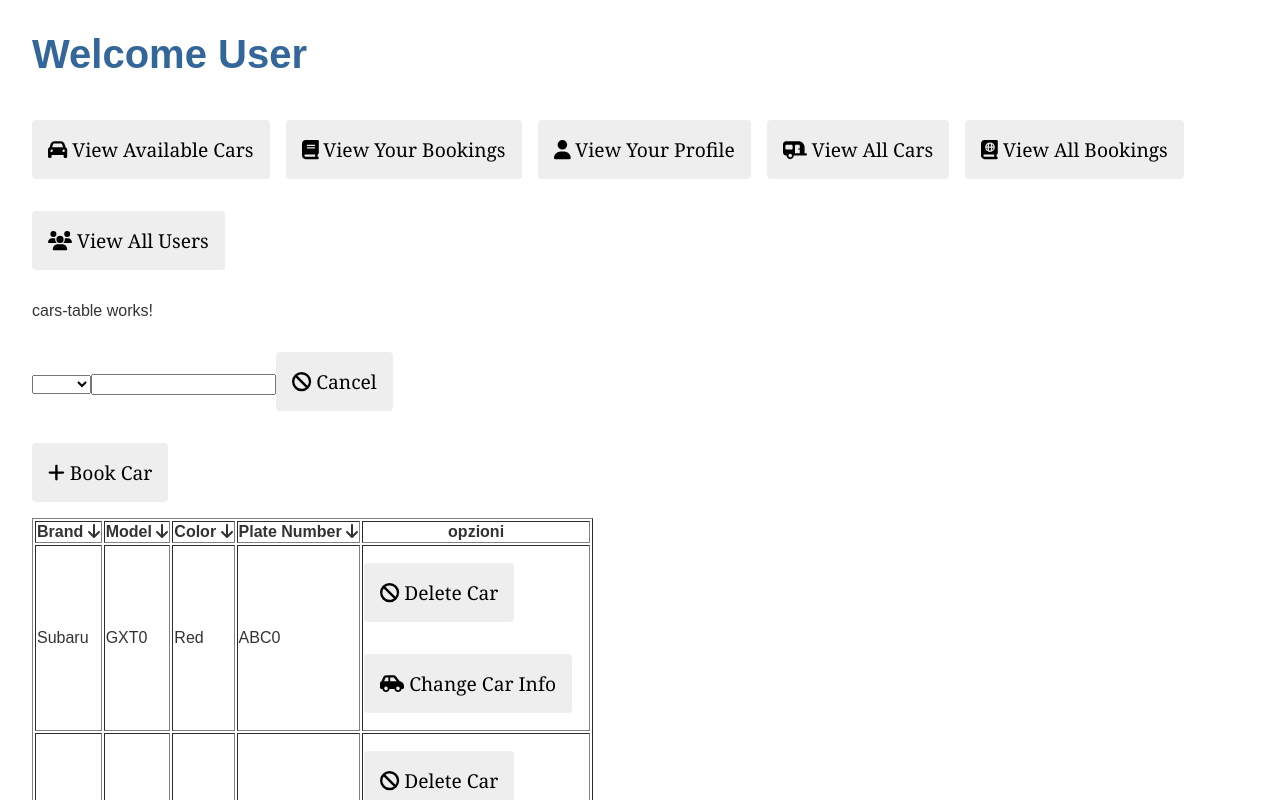
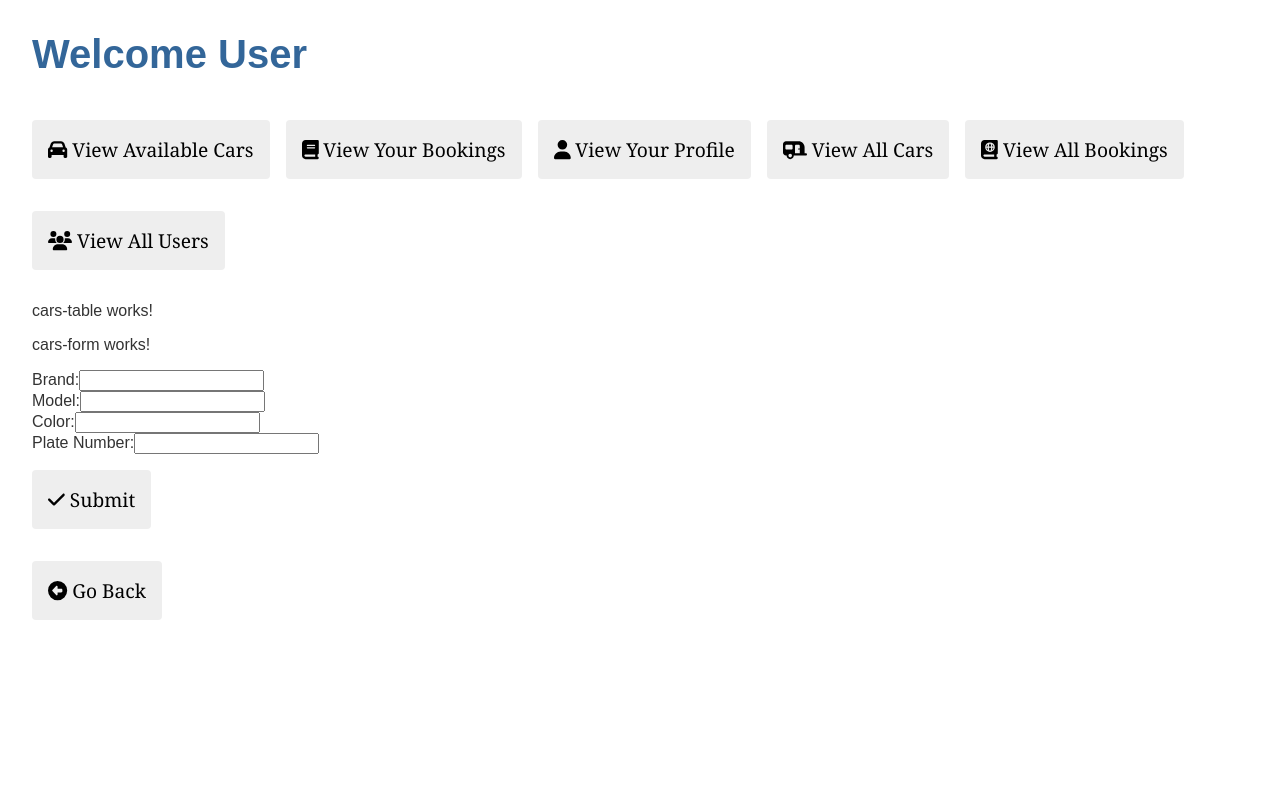
Before and after one commit to PennisiVinnykMykyta/AngularCarProject, an Angular app: page /availableCars in a window 1280 px wide. Both pictures are taken after a click on the button "Book Car". Shown: the top 800 px of the page. Built offline with nearby package versions, Linux system fonts and the light colour scheme.

Commit message:
feature: added complete car form and its html file, readaptedd carrtableComponent and html

```diff
--- a/src/app/components/forms/cars-form/cars-form.component.html
+++ b/src/app/components/forms/cars-form/cars-form.component.html
@@ -1 +1,32 @@
 <p>cars-form works!</p>
+
+<form>
+<tr>
+  <label>Brand:</label>
+  <input [type]="brand" [value]="brand">
+</tr>
+
+<tr>
+  <label>Model:</label>
+  <input  [type]="model" [value]="model">
+</tr>
+
+<tr>
+  <label>Color:</label>
+  <input [type]="color" [value]="color">
+</tr>
+
+<tr>
+  <label>Plate Number:</label>
+  <input [type]="plateNumber" [value]="plateNumber">
+</tr>
+
+<app-custom-button [buttonConfig] = "{text: 'Submit', icon:faCheck}" (click)="clickAction('')"></app-custom-button>
+
+</form>
+
+
+<div>
+  <app-custom-button [buttonConfig] = "{text:'Go Back', icon:faArrowAltCircleLeft}" (click)="clickAction('back')"></app-custom-button>
+
+</div>
--- a/src/app/components/forms/cars-form/cars-form.component.ts
+++ b/src/app/components/forms/cars-form/cars-form.component.ts
@@ -1,10 +1,58 @@
-import { Component } from '@angular/core';
+import {Component, EventEmitter, Input, OnInit, Output} from '@angular/core';
+import {UserTableComponent} from "../../tables/user-table/user-table.component";
+import {Router} from "@angular/router";
+import {CarsService} from "../../services/cars.service";
+import {faArrowAltCircleLeft, faCheck} from "@fortawesome/free-solid-svg-icons";
 
 @Component({
   selector: 'app-cars-form',
   templateUrl: './cars-form.component.html',
   styleUrls: ['./cars-form.component.css']
 })
-export class CarsFormComponent {
+export class CarsFormComponent implements  OnInit{
+
+  protected readonly faArrowAltCircleLeft = faArrowAltCircleLeft;
+  protected readonly faCheck = faCheck;
+
+  @Input() car!: any;
+  @Output() goBack: EventEmitter<boolean> = new EventEmitter<boolean>();
+
+  model?: string = '';
+  brand?: string = '';
+  color?: string = '';
+  plateNumber?: string = '';
+
+  constructor(private table: UserTableComponent, private router: Router, private carService: CarsService) {
+  }
+
+  ngOnInit() {
+    this.initCarInfo(this.car);
+  }
+
+  initCarInfo(obj: any){
+    if(obj!==null){
+      this.model = obj.model;
+      this.brand = obj.brand;
+      this.color = obj.color;
+      this.plateNumber = obj.plateNumber;
+    }
+  }
+
+  addOrUpdate(obj: any){
+    if(obj !== null){
+      this.carService.addORUpdateCare(obj.id);
+    }else{
+      this.carService.addORUpdateCare(obj);
+    }
+  }
+
+  clickAction(action:string){
+    if(action !== 'back'){
+      this.addOrUpdate(this.car)
+    }else{
+      this.goBack.emit(true);
+    }
+  }
+
 
 }
--- a/src/app/components/forms/user-form/user-form.component.html
+++ b/src/app/components/forms/user-form/user-form.component.html
@@ -22,7 +22,7 @@
   </tr>
 
   <tr>
-    <label>Birthday:</label> <!--ASSIGN THE CORRECT ACTION THE CLICK ACTION ON SUBMIT AND PASS ACTION STR FROM TABLE-->
+    <label>Birthday:</label>
     <input [type]="birthday" [value]="birthday">
   </tr>
 
--- a/src/app/components/forms/user-form/user-form.component.ts
+++ b/src/app/components/forms/user-form/user-form.component.ts
@@ -3,7 +3,7 @@ import {Router} from "@angular/router";
 import {UserService} from "../../services/user.service";
 import {faArrowAltCircleLeft, faCheck} from "@fortawesome/free-solid-svg-icons";
 import {UserTableComponent} from "../../tables/user-table/user-table.component";
-import {UserTemplate} from "../../mock-files/templates/user-template";
+
 
 
 @Component({
@@ -14,6 +14,7 @@ import {UserTemplate} from "../../mock-files/templates/user-template";
 export class UserFormComponent implements  OnInit{
 
   protected readonly faArrowAltCircleLeft = faArrowAltCircleLeft;
+  protected readonly faCheck = faCheck;
 
 
   @Input() user!: any;
@@ -58,5 +59,4 @@ export class UserFormComponent implements  OnInit{
     this.goBack.emit(true)
   }
 
-  protected readonly faCheck = faCheck;
 }
--- a/src/app/components/services/cars.service.ts
+++ b/src/app/components/services/cars.service.ts
@@ -23,11 +23,8 @@ export class CarsService {
 
   }
 
-  addCar(): void {
+  addORUpdateCare(id:number | null): void {
     //return blank form
   }
 
-  modifyCar(id:number): void{
-    //return form filled with info to modify
-  }
 }
--- a/src/app/components/tables/cars-table/cars-table.component.html
+++ b/src/app/components/tables/cars-table/cars-table.component.html
@@ -1,3 +1,5 @@
 <p>cars-table works!</p>
 
-<app-custom-table [tableConfig]="tableConfig" [data]="cars" (getTableData)="clickAction($event)"></app-custom-table>
+<app-custom-table *ngIf = "!formRequest" [tableConfig]="tableConfig" [data]="cars" (getTableData)="clickAction($event)"></app-custom-table>
+
+<app-cars-form *ngIf="formRequest" [car] = "car" (goBack) = "setRequest($event)"></app-cars-form>
--- a/src/app/components/tables/cars-table/cars-table.component.ts
+++ b/src/app/components/tables/cars-table/cars-table.component.ts
@@ -1,4 +1,4 @@
-import {Component, OnInit} from '@angular/core';
+import {Component, Injectable, OnInit} from '@angular/core';
 import {CarsService} from "../../services/cars.service";
 import {
   faCancel,
@@ -10,6 +10,11 @@ import {CustomTableConfig} from "../../templates/custom-table/custom-table.confi
 import {CarTemplate} from "../../mock-files/templates/car-template";
 import {MyActionEvent} from "../../templates/custom-table/table-details/my-action-event";
 
+
+@Injectable({
+  providedIn: 'root'
+})
+
 @Component({
   selector: 'app-cars-table',
   templateUrl: './cars-table.component.html',
@@ -17,18 +22,27 @@ import {MyActionEvent} from "../../templates/custom-table/table-details/my-actio
 })
 export class CarsTableComponent implements OnInit{
 
+  car!: any;
   tableConfig!: CustomTableConfig;
   cars: CarTemplate[] = [];
   carActions!: MyActionEvent[];
+  formRequest!: boolean;
   constructor(private carService:CarsService, private router: Router) {
   }
   ngOnInit() {
+    this.formRequest = false;
     this.setCars();
     this.carActions = [
       {
         action: MyTableActionEnum.NEW_ROW,
         rowAction:false,
         text:"Book Car",
+        icon: faPlus
+      },
+      {
+        action: MyTableActionEnum.NEW_ROW,
+        rowAction:false,
+        text:"Add Car",
         icon: faPlus
       },
       {
@@ -74,18 +88,33 @@ export class CarsTableComponent implements OnInit{
 
   clickAction($event: { obj: any; action: any }) {
     switch ($event.action.text) {
+      case "Book Car":
+        console.log("clicked:" + $event.action.text)
+        this.formRequest = true;
+        this.car = null;
+        break;
+
       case "Add Car":
         console.log("clicked:" + $event.action.text)
-        void this.router.navigateByUrl('cars/addForm');
+        this.formRequest = true;
+        this.car = null;
         break;
+
       case "Delete Car":
         console.log("clicked:" + $event.action.text)
         this.carService.deleteCar($event.obj.id);
         break;
       case "Change Car Info":
         console.log("clicked:" + $event.action.text)
-        void this.router.navigateByUrl('cars/modifyForm');
+        this.formRequest = true;
+        this.car = $event.obj
         break;
     }
   }
+  setRequest($event: boolean) {
+    if($event === true){
+      this.formRequest = false;
+    }
+  }
+
 }
```
